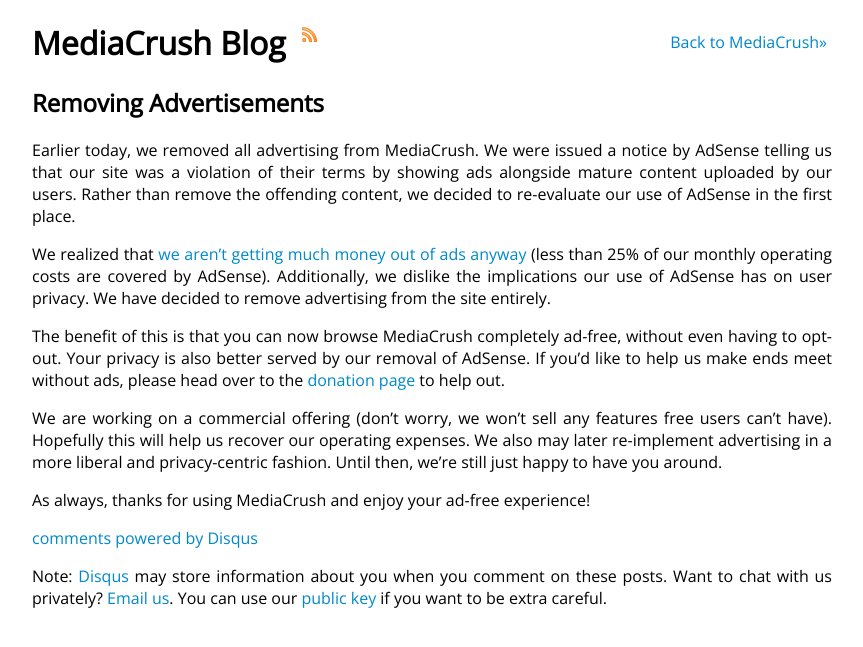
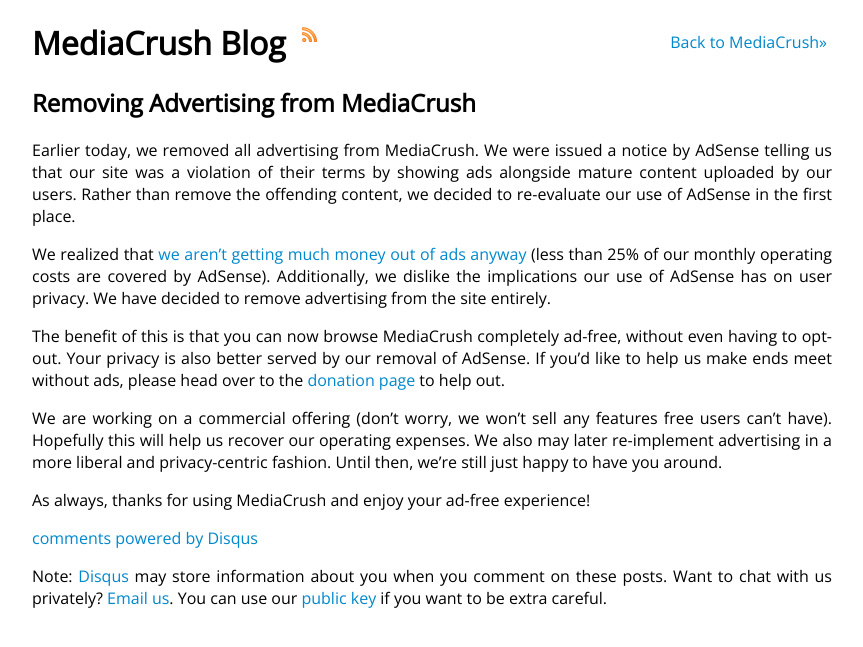
Before and after one commit to MediaCrush/mediacrush.github.io, a Jekyll site: the page built from _posts/2013-12-02-Removing-advertisements.md, in a window 1280 px wide. Shown: the top 647 px of the page, without its empty margins (208-1071 px from the left). Built offline with Jekyll 4.4.1, drawn with Linux system fonts in a browser that asks for light colours; Markdown is read by kramdown in place of the engine named in the settings; comment, search, counter and statistics services are not loaded.

Commit message:
Modify post title

```diff
--- a/_posts/2013-12-02-Removing-advertisements.md
+++ b/_posts/2013-12-02-Removing-advertisements.md
@@ -1,5 +1,5 @@
 ---
-title: Removing Advertisements
+title: Removing Advertising from MediaCrush
 layout: post
 ---
 
```
